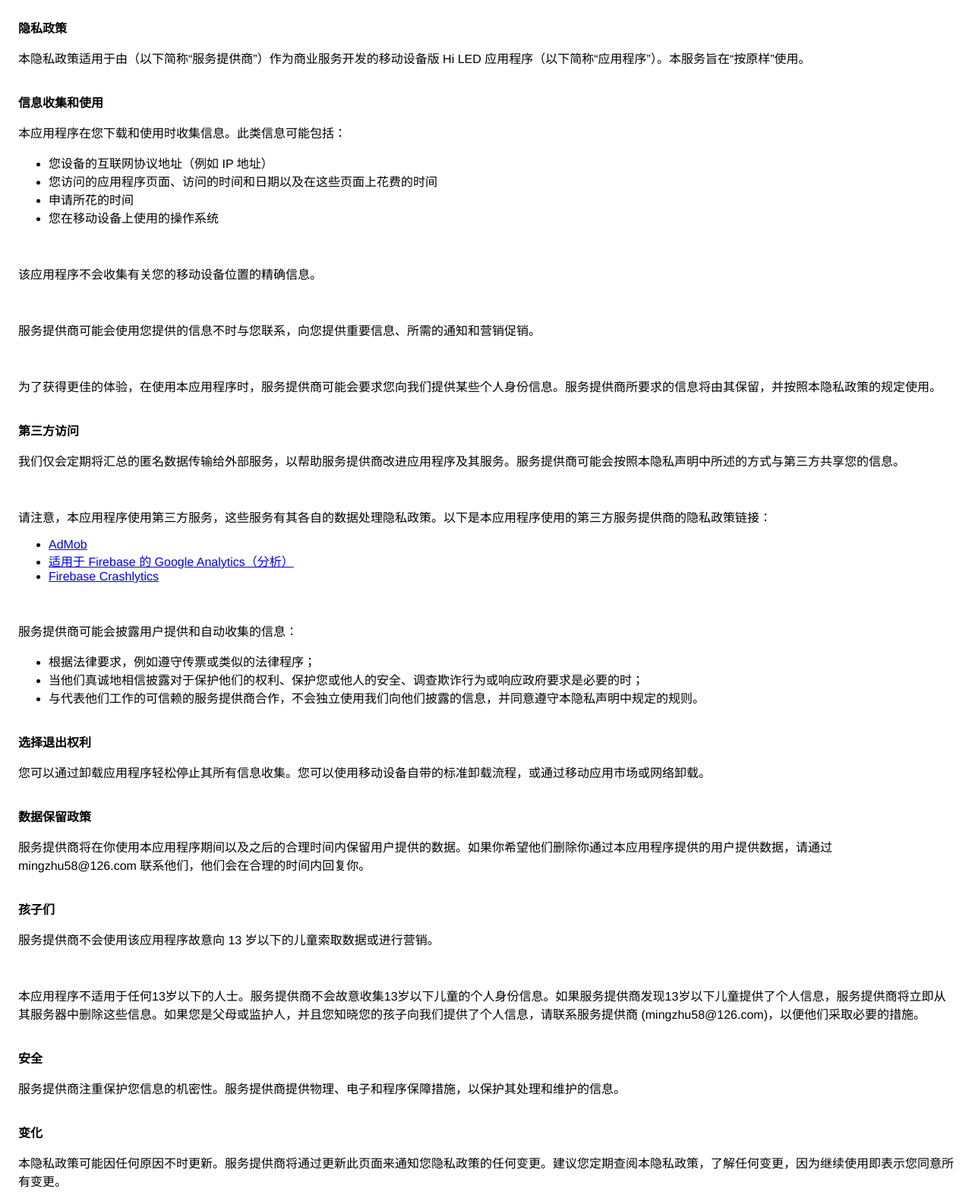
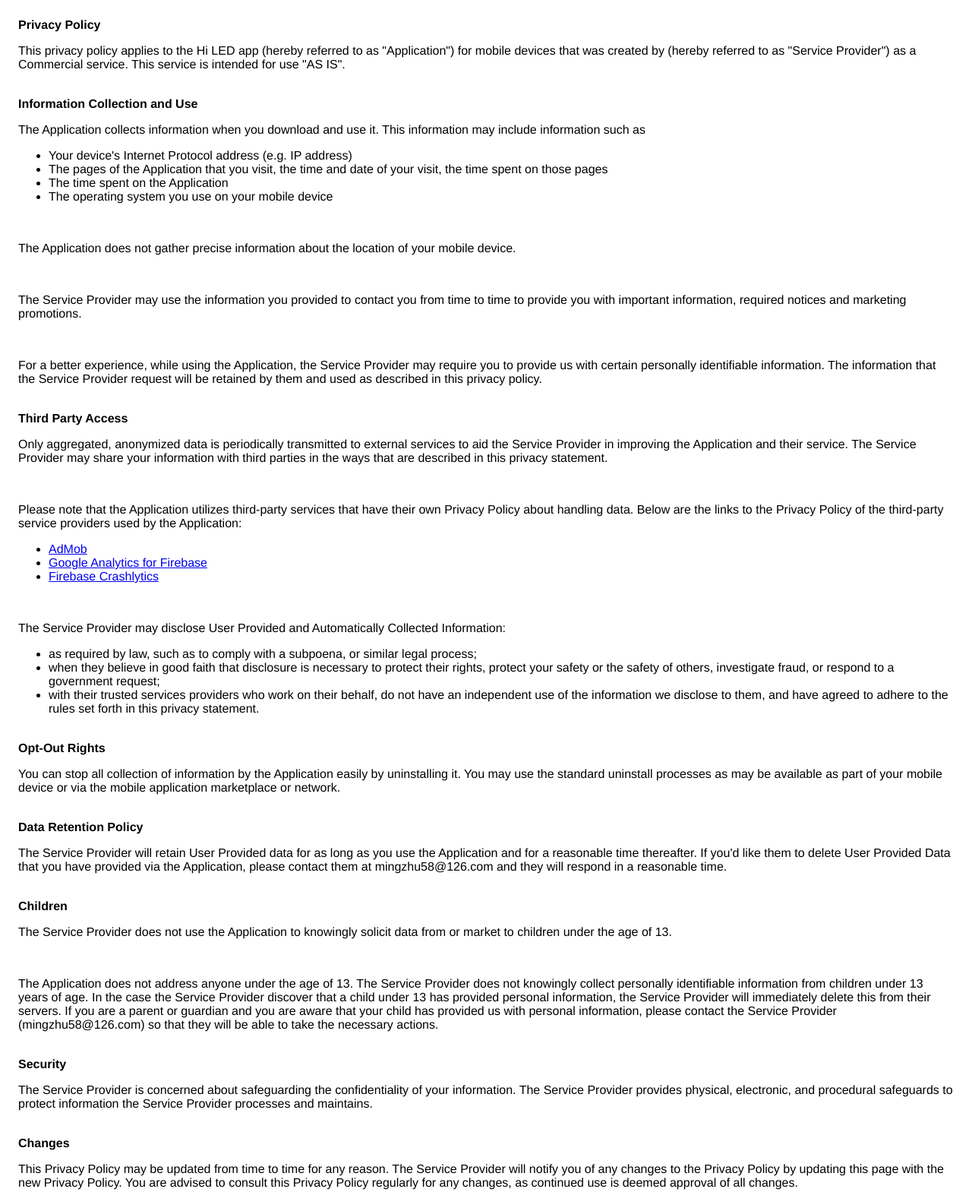
Before and after one commit to xa5k0092025-ai/h5, a plain HTML site: page privacypolicy.html in a window 1280 px wide. Shown: the top 1569 px of the page at 76% size. Drawn offline with Linux system fonts and the light colour scheme.

Commit message:
Update privacypolicy.html

```diff
--- a/privacypolicy.html
+++ b/privacypolicy.html
@@ -4,11 +4,7 @@
 <head>
     <meta charset='utf-8'>
     <meta name='viewport' content='width=device-width'>
-    <title>
-        <font dir="auto" style="vertical-align: inherit;">
-            <font dir="auto" style="vertical-align: inherit;">隐私政策</font>
-        </font>
-    </title>
+    <title>Privacy Policy</title>
     <style>
         body {
             font-family: 'Helvetica Neue', Helvetica, Arial, sans-serif;
@@ -18,245 +14,97 @@
 </head>
 
 <body>
-    <strong>
-        <font dir="auto" style="vertical-align: inherit;">
-            <font dir="auto" style="vertical-align: inherit;">隐私政策</font>
-        </font>
-    </strong>
-    <p>
-        <font dir="auto" style="vertical-align: inherit;">
-            <font dir="auto" style="vertical-align: inherit;">本隐私政策适用于由（以下简称“服务提供商”）作为商业服务开发的移动设备版 Hi LED
-                应用程序（以下简称“应用程序”）。本服务旨在“按原样”使用。</font>
-        </font>
-    </p><br><strong>
-        <font dir="auto" style="vertical-align: inherit;">
-            <font dir="auto" style="vertical-align: inherit;">信息收集和使用</font>
-        </font>
-    </strong>
-    <p>
-        <font dir="auto" style="vertical-align: inherit;">
-            <font dir="auto" style="vertical-align: inherit;">本应用程序在您下载和使用时收集信息。此类信息可能包括：</font>
-        </font>
-    </p>
+    <strong>Privacy Policy</strong>
+    <p>This privacy policy applies to the Hi LED app (hereby referred to as "Application") for mobile devices that was
+        created by (hereby referred to as "Service Provider") as a Commercial service. This service is intended for use
+        "AS IS".</p><br><strong>Information Collection and Use</strong>
+    <p>The Application collects information when you download and use it. This information may include information such
+        as </p>
     <ul>
-        <li>
-            <font dir="auto" style="vertical-align: inherit;">
-                <font dir="auto" style="vertical-align: inherit;">您设备的互联网协议地址（例如 IP 地址）</font>
-            </font>
+        <li>Your device's Internet Protocol address (e.g. IP address)</li>
+        <li>The pages of the Application that you visit, the time and date of your visit, the time spent on those pages
         </li>
-        <li>
-            <font dir="auto" style="vertical-align: inherit;">
-                <font dir="auto" style="vertical-align: inherit;">您访问的应用程序页面、访问的时间和日期以及在这些页面上花费的时间</font>
-            </font>
-        </li>
-        <li>
-            <font dir="auto" style="vertical-align: inherit;">
-                <font dir="auto" style="vertical-align: inherit;">申请所花的时间</font>
-            </font>
-        </li>
-        <li>
-            <font dir="auto" style="vertical-align: inherit;">
-                <font dir="auto" style="vertical-align: inherit;">您在移动设备上使用的操作系统</font>
-            </font>
+        <li>The time spent on the Application</li>
+        <li>The operating system you use on your mobile device</li>
+    </ul>
+    <p></p><br>
+    <p style="">The Application does not gather precise information about the location of your mobile device.</p>
+    <div style="display: none;">
+        <p>The Application collects your device's location, which helps the Service Provider determine your approximate
+            geographical location and make use of in below ways:</p>
+        <ul>
+            <li>Geolocation Services: The Service Provider utilizes location data to provide features such as
+                personalized content, relevant recommendations, and location-based services.</li>
+            <li>Analytics and Improvements: Aggregated and anonymized location data helps the Service Provider to
+                analyze user behavior, identify trends, and improve the overall performance and functionality of the
+                Application.</li>
+            <li>Third-Party Services: Periodically, the Service Provider may transmit anonymized location data to
+                external services. These services assist them in enhancing the Application and optimizing their
+                offerings.</li>
+        </ul>
+    </div><br>
+    <p>The Service Provider may use the information you provided to contact you from time to time to provide you with
+        important information, required notices and marketing promotions.</p><br>
+    <p>For a better experience, while using the Application, the Service Provider may require you to provide us with
+        certain personally identifiable information. The information that the Service Provider request will be retained
+        by them and used as described in this privacy policy.</p><br><strong>Third Party Access</strong>
+    <p>Only aggregated, anonymized data is periodically transmitted to external services to aid the Service Provider in
+        improving the Application and their service. The Service Provider may share your information with third parties
+        in the ways that are described in this privacy statement.</p>
+    <div><br>
+        <p>Please note that the Application utilizes third-party services that have their own Privacy Policy about
+            handling data. Below are the links to the Privacy Policy of the third-party service providers used by the
+            Application:</p>
+        <ul>
+            <li><a href="https://support.google.com/admob/answer/6128543?hl=en" target="_blank"
+                    rel="noopener noreferrer">AdMob</a></li>
+            <li><a href="https://firebase.google.com/support/privacy" target="_blank" rel="noopener noreferrer">Google
+                    Analytics for Firebase</a></li>
+            <li><a href="https://firebase.google.com/support/privacy/" target="_blank"
+                    rel="noopener noreferrer">Firebase Crashlytics</a></li>
+        </ul>
+    </div><br>
+    <p>The Service Provider may disclose User Provided and Automatically Collected Information:</p>
+    <ul>
+        <li>as required by law, such as to comply with a subpoena, or similar legal process;</li>
+        <li>when they believe in good faith that disclosure is necessary to protect their rights, protect your safety or
+            the safety of others, investigate fraud, or respond to a government request;</li>
+        <li>with their trusted services providers who work on their behalf, do not have an independent use of the
+            information we disclose to them, and have agreed to adhere to the rules set forth in this privacy statement.
         </li>
     </ul>
-    <p></p><br>
-    <p style="">
-        <font dir="auto" style="vertical-align: inherit;">
-            <font dir="auto" style="vertical-align: inherit;">该应用程序不会收集有关您的移动设备位置的精确信息。</font>
-        </font>
-    </p>
-    <div style="display: none;">
-        <p>
-            <font dir="auto" style="vertical-align: inherit;">
-                <font dir="auto" style="vertical-align: inherit;">该应用程序收集您的设备位置，这有助于服务提供商确定您的大致地理位置并以以下方式使用：</font>
-            </font>
-        </p>
-        <ul>
-            <li>
-                <font dir="auto" style="vertical-align: inherit;">
-                    <font dir="auto" style="vertical-align: inherit;">地理定位服务：服务提供商利用位置数据提供个性化内容、相关推荐和基于位置的服务等功能。</font>
-                </font>
-            </li>
-            <li>
-                <font dir="auto" style="vertical-align: inherit;">
-                    <font dir="auto" style="vertical-align: inherit;">
-                        分析和改进：汇总和匿名的位置数据可帮助服务提供商分析用户行为、识别趋势并提高应用程序的整体性能和功能。</font>
-                </font>
-            </li>
-            <li>
-                <font dir="auto" style="vertical-align: inherit;">
-                    <font dir="auto" style="vertical-align: inherit;">
-                        第三方服务：服务提供商可能会定期向外部服务传输匿名位置数据。这些服务旨在帮助第三方服务增强应用程序并优化其产品。</font>
-                </font>
-            </li>
-        </ul>
-    </div><br>
-    <p>
-        <font dir="auto" style="vertical-align: inherit;">
-            <font dir="auto" style="vertical-align: inherit;">服务提供商可能会使用您提供的信息不时与您联系，向您提供重要信息、所需的通知和营销促销。</font>
-        </font>
-    </p><br>
-    <p>
-        <font dir="auto" style="vertical-align: inherit;">
-            <font dir="auto" style="vertical-align: inherit;">
-                为了获得更佳的体验，在使用本应用程序时，服务提供商可能会要求您向我们提供某些个人身份信息。服务提供商所要求的信息将由其保留，并按照本隐私政策的规定使用。</font>
-        </font>
-    </p><br><strong>
-        <font dir="auto" style="vertical-align: inherit;">
-            <font dir="auto" style="vertical-align: inherit;">第三方访问</font>
-        </font>
-    </strong>
-    <p>
-        <font dir="auto" style="vertical-align: inherit;">
-            <font dir="auto" style="vertical-align: inherit;">
-                我们仅会定期将汇总的匿名数据传输给外部服务，以帮助服务提供商改进应用程序及其服务。服务提供商可能会按照本隐私声明中所述的方式与第三方共享您的信息。</font>
-        </font>
-    </p>
+    <p></p><br><strong>Opt-Out Rights</strong>
+    <p>You can stop all collection of information by the Application easily by uninstalling it. You may use the standard
+        uninstall processes as may be available as part of your mobile device or via the mobile application marketplace
+        or network.</p><br><strong>Data Retention Policy</strong>
+    <p>The Service Provider will retain User Provided data for as long as you use the Application and for a reasonable
+        time thereafter. If you'd like them to delete User Provided Data that you have provided via the Application,
+        please contact them at mingzhu58@126.com and they will respond in a reasonable time.</p>
+    <br><strong>Children</strong>
+    <p>The Service Provider does not use the Application to knowingly solicit data from or market to children under the
+        age of 13.</p>
     <div><br>
-        <p>
-            <font dir="auto" style="vertical-align: inherit;">
-                <font dir="auto" style="vertical-align: inherit;">
-                    请注意，本应用程序使用第三方服务，这些服务有其各自的数据处理隐私政策。以下是本应用程序使用的第三方服务提供商的隐私政策链接：</font>
-            </font>
-        </p>
-        <ul>
-            <li><a href="https://support.google.com/admob/answer/6128543?hl=en" target="_blank"
-                    rel="noopener noreferrer">
-                    <font dir="auto" style="vertical-align: inherit;">
-                        <font dir="auto" style="vertical-align: inherit;">AdMob</font>
-                    </font>
-                </a></li>
-            <li><a href="https://firebase.google.com/support/privacy" target="_blank" rel="noopener noreferrer">
-                    <font dir="auto" style="vertical-align: inherit;">
-                        <font dir="auto" style="vertical-align: inherit;">适用于 Firebase 的 Google Analytics（分析）</font>
-                    </font>
-                </a></li>
-            <li><a href="https://firebase.google.com/support/privacy/" target="_blank" rel="noopener noreferrer">
-                    <font dir="auto" style="vertical-align: inherit;">
-                        <font dir="auto" style="vertical-align: inherit;">Firebase Crashlytics</font>
-                    </font>
-                </a></li>
-        </ul>
-    </div><br>
-    <p>
-        <font dir="auto" style="vertical-align: inherit;">
-            <font dir="auto" style="vertical-align: inherit;">服务提供商可能会披露用户提供和自动收集的信息：</font>
-        </font>
-    </p>
-    <ul>
-        <li>
-            <font dir="auto" style="vertical-align: inherit;">
-                <font dir="auto" style="vertical-align: inherit;">根据法律要求，例如遵守传票或类似的法律程序；</font>
-            </font>
-        </li>
-        <li>
-            <font dir="auto" style="vertical-align: inherit;">
-                <font dir="auto" style="vertical-align: inherit;">当他们真诚地相信披露对于保护他们的权利、保护您或他人的安全、调查欺诈行为或响应政府要求是必要的时；
-                </font>
-            </font>
-        </li>
-        <li>
-            <font dir="auto" style="vertical-align: inherit;">
-                <font dir="auto" style="vertical-align: inherit;">与代表他们工作的可信赖的服务提供商合作，不会独立使用我们向他们披露的信息，并同意遵守本隐私声明中规定的规则。
-                </font>
-            </font>
-        </li>
-    </ul>
-    <p></p><br><strong>
-        <font dir="auto" style="vertical-align: inherit;">
-            <font dir="auto" style="vertical-align: inherit;">选择退出权利</font>
-        </font>
-    </strong>
-    <p>
-        <font dir="auto" style="vertical-align: inherit;">
-            <font dir="auto" style="vertical-align: inherit;">您可以通过卸载应用程序轻松停止其所有信息收集。您可以使用移动设备自带的标准卸载流程，或通过移动应用市场或网络卸载。
-            </font>
-        </font>
-    </p><br><strong>
-        <font dir="auto" style="vertical-align: inherit;">
-            <font dir="auto" style="vertical-align: inherit;">数据保留政策</font>
-        </font>
-    </strong>
-    <p>
-        <font dir="auto" style="vertical-align: inherit;">
-            <font dir="auto" style="vertical-align: inherit;">
-                服务提供商将在你使用本应用程序期间以及之后的合理时间内保留用户提供的数据。如果你希望他们删除你通过本应用程序提供的用户提供数据，请通过 mingzhu58@126.com
-                联系他们，他们会在合理的时间内回复你。</font>
-        </font>
-    </p><br><strong>
-        <font dir="auto" style="vertical-align: inherit;">
-            <font dir="auto" style="vertical-align: inherit;">孩子们</font>
-        </font>
-    </strong>
-    <p>
-        <font dir="auto" style="vertical-align: inherit;">
-            <font dir="auto" style="vertical-align: inherit;">服务提供商不会使用该应用程序故意向 13 岁以下的儿童索取数据或进行营销。</font>
-        </font>
-    </p>
-    <div><br>
-        <p>
-            <font dir="auto" style="vertical-align: inherit;">
-                <font dir="auto" style="vertical-align: inherit;">
-                    本应用程序不适用于任何13岁以下的人士。服务提供商不会故意收集13岁以下儿童的个人身份信息。如果服务提供商发现13岁以下儿童提供了个人信息，服务提供商将立即从其服务器中删除这些信息。如果您是父母或监护人，并且您知晓您的孩子向我们提供了个人信息，请联系服务提供商
-                    (mingzhu58@126.com)，以便他们采取必要的措施。</font>
-            </font>
-        </p>
-    </div><!----><br><strong>
-        <font dir="auto" style="vertical-align: inherit;">
-            <font dir="auto" style="vertical-align: inherit;">安全</font>
-        </font>
-    </strong>
-    <p>
-        <font dir="auto" style="vertical-align: inherit;">
-            <font dir="auto" style="vertical-align: inherit;">服务提供商注重保护您信息的机密性。服务提供商提供物理、电子和程序保障措施，以保护其处理和维护的信息。</font>
-        </font>
-    </p><br><strong>
-        <font dir="auto" style="vertical-align: inherit;">
-            <font dir="auto" style="vertical-align: inherit;">变化</font>
-        </font>
-    </strong>
-    <p>
-        <font dir="auto" style="vertical-align: inherit;">
-            <font dir="auto" style="vertical-align: inherit;">
-                本隐私政策可能因任何原因不时更新。服务提供商将通过更新此页面来通知您隐私政策的任何变更。建议您定期查阅本隐私政策，了解任何变更，因为继续使用即表示您同意所有变更。</font>
-        </font>
-    </p><br>
-    <p>
-        <font dir="auto" style="vertical-align: inherit;">
-            <font dir="auto" style="vertical-align: inherit;">本隐私政策自2025年7月25日起生效</font>
-        </font>
-    </p><br><strong>
-        <font dir="auto" style="vertical-align: inherit;">
-            <font dir="auto" style="vertical-align: inherit;">您的同意</font>
-        </font>
-    </strong>
-    <p>
-        <font dir="auto" style="vertical-align: inherit;">
-            <font dir="auto" style="vertical-align: inherit;">通过使用本应用程序，您同意我们按照本隐私政策中的规定以及我们修改的规定处理您的信息。</font>
-        </font>
-    </p><br><strong>
-        <font dir="auto" style="vertical-align: inherit;">
-            <font dir="auto" style="vertical-align: inherit;">联系我们</font>
-        </font>
-    </strong>
-    <p>
-        <font dir="auto" style="vertical-align: inherit;">
-            <font dir="auto" style="vertical-align: inherit;">如果您在使用本应用程序时对隐私有任何疑问，或对实践有任何疑问，请通过电子邮件 mingzhu58@126.com
-                联系服务提供商。</font>
-        </font>
-    </p>
+        <p>The Application does not address anyone under the age of 13. The Service Provider does not knowingly collect
+            personally identifiable information from children under 13 years of age. In the case the Service Provider
+            discover that a child under 13 has provided personal information, the Service Provider will immediately
+            delete this from their servers. If you are a parent or guardian and you are aware that your child has
+            provided us with personal information, please contact the Service Provider (mingzhu58@126.com) so that they
+            will be able to take the necessary actions.</p>
+    </div><!----><br><strong>Security</strong>
+    <p>The Service Provider is concerned about safeguarding the confidentiality of your information. The Service
+        Provider provides physical, electronic, and procedural safeguards to protect information the Service Provider
+        processes and maintains.</p><br><strong>Changes</strong>
+    <p>This Privacy Policy may be updated from time to time for any reason. The Service Provider will notify you of any
+        changes to the Privacy Policy by updating this page with the new Privacy Policy. You are advised to consult this
+        Privacy Policy regularly for any changes, as continued use is deemed approval of all changes.</p><br>
+    <p>This privacy policy is effective as of 2025-07-25</p><br><strong>Your Consent</strong>
+    <p>By using the Application, you are consenting to the processing of your information as set forth in this Privacy
+        Policy now and as amended by us.</p><br><strong>Contact Us</strong>
+    <p>If you have any questions regarding privacy while using the Application, or have questions about the practices,
+        please contact the Service Provider via email at mingzhu58@126.com.</p>
     <hr>
-    <p>
-        <font dir="auto" style="vertical-align: inherit;"><a href="https://app-privacy-policy-generator.nisrulz.com/"
-                target="_blank" rel="noopener noreferrer">
-                <font dir="auto" style="vertical-align: inherit;">此隐私政策页面由App Privacy Policy Generator</font>
-            </a>
-            <font dir="auto" style="vertical-align: inherit;">生成</font>
-        </font><a href="https://app-privacy-policy-generator.nisrulz.com/" target="_blank" rel="noopener noreferrer">
-            <font dir="auto" style="vertical-align: inherit;"></font>
-        </a>
-    </p>
+    <p>This privacy policy page was generated by <a href="https://app-privacy-policy-generator.nisrulz.com/"
+            target="_blank" rel="noopener noreferrer">App Privacy Policy Generator</a></p>
 </body>
 
 </html>
```
